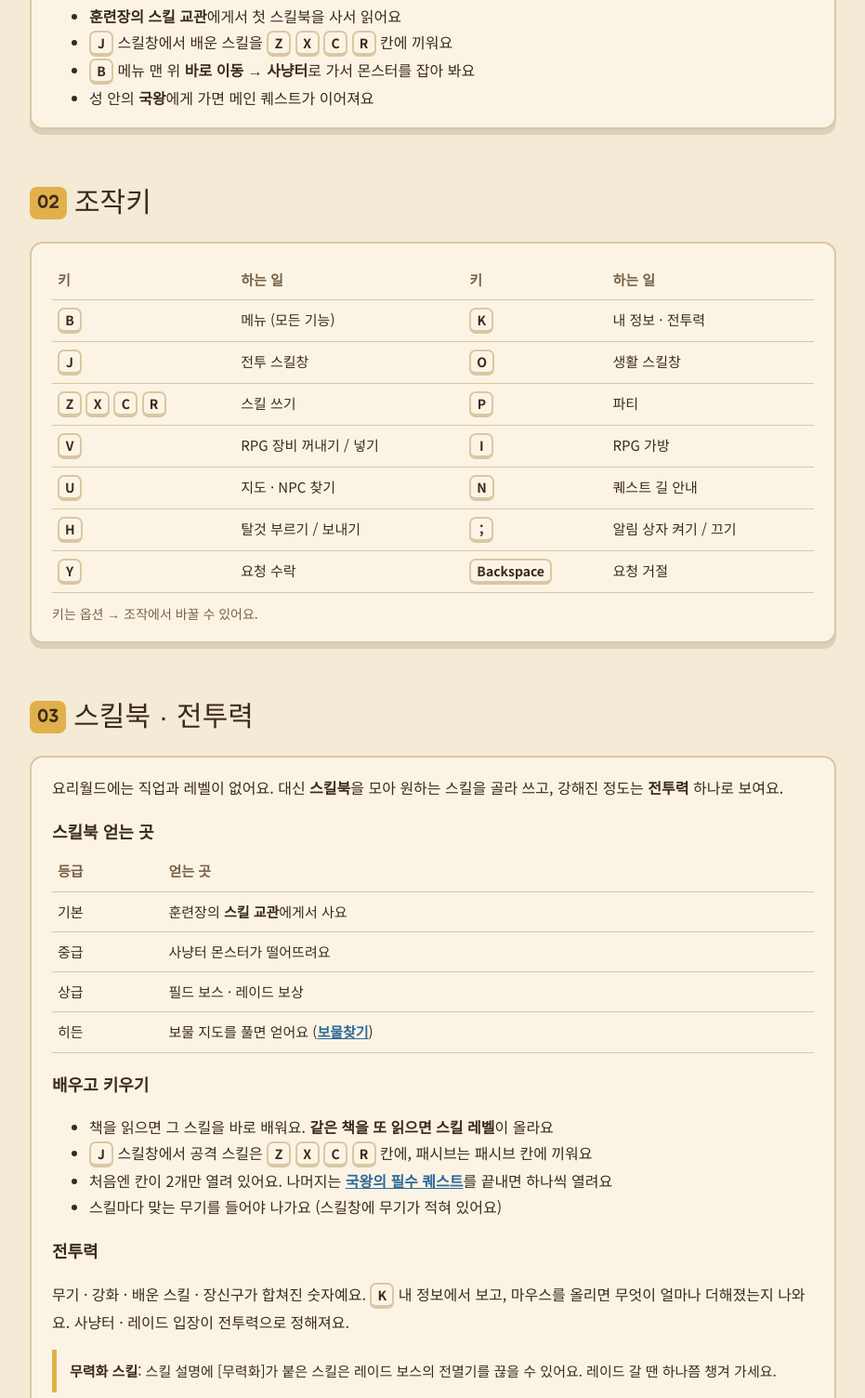
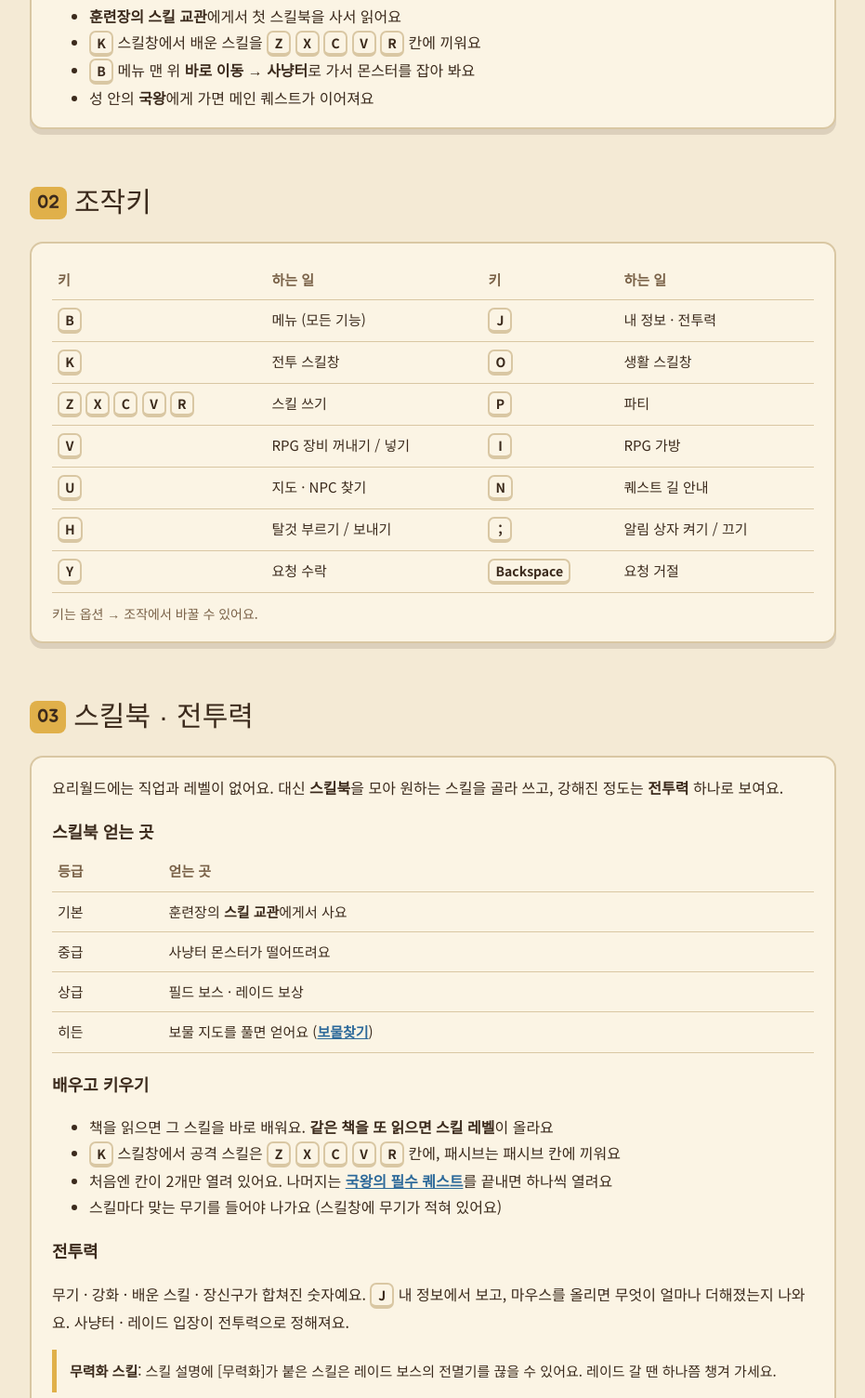
Before and after one commit to kongspace94/yoriworld, a plain HTML site: page guide.html in a window 1280 px wide. Shown: the part 536-2040 px from the top of the page at 93% size, without its empty margins (174-1105 px from the left). Drawn offline with Linux system fonts and the light colour scheme.

Commit message:
가이드: K 스킬창 · J 내 정보, 스킬 키 Z X C V R
Co-Authored-By: Claude Opus 5.5 <noreply@anthropic.com>

```diff
--- a/guide.html
+++ b/guide.html
@@ -46,7 +46,7 @@
       <p>처음 접속하면 마을 분수 광장에서 시작해요. 화면 위쪽 <b>안내</b>가 다음에 할 일을 알려 주고, 따라가면 기본기를 다 익힐 수 있어요.</p>
       <ul>
         <li><b>훈련장의 스킬 교관</b>에게서 첫 스킬북을 사서 읽어요</li>
-        <li><kbd>J</kbd> 스킬창에서 배운 스킬을 <kbd>Z</kbd> <kbd>X</kbd> <kbd>C</kbd> <kbd>R</kbd> 칸에 끼워요</li>
+        <li><kbd>K</kbd> 스킬창에서 배운 스킬을 <kbd>Z</kbd> <kbd>X</kbd> <kbd>C</kbd> <kbd>V</kbd> <kbd>R</kbd> 칸에 끼워요</li>
         <li><kbd>B</kbd> 메뉴 맨 위 <b>바로 이동 → 사냥터</b>로 가서 몬스터를 잡아 봐요</li>
         <li>성 안의 <b>국왕</b>에게 가면 메인 퀘스트가 이어져요</li>
       </ul>
@@ -58,9 +58,9 @@
     <div class="card tablewrap">
       <table>
         <tr><th>키</th><th>하는 일</th><th>키</th><th>하는 일</th></tr>
-        <tr><td><kbd>B</kbd></td><td>메뉴 (모든 기능)</td><td><kbd>K</kbd></td><td>내 정보 · 전투력</td></tr>
-        <tr><td><kbd>J</kbd></td><td>전투 스킬창</td><td><kbd>O</kbd></td><td>생활 스킬창</td></tr>
-        <tr><td><kbd>Z</kbd> <kbd>X</kbd> <kbd>C</kbd> <kbd>R</kbd></td><td>스킬 쓰기</td><td><kbd>P</kbd></td><td>파티</td></tr>
+        <tr><td><kbd>B</kbd></td><td>메뉴 (모든 기능)</td><td><kbd>J</kbd></td><td>내 정보 · 전투력</td></tr>
+        <tr><td><kbd>K</kbd></td><td>전투 스킬창</td><td><kbd>O</kbd></td><td>생활 스킬창</td></tr>
+        <tr><td><kbd>Z</kbd> <kbd>X</kbd> <kbd>C</kbd> <kbd>V</kbd> <kbd>R</kbd></td><td>스킬 쓰기</td><td><kbd>P</kbd></td><td>파티</td></tr>
         <tr><td><kbd>V</kbd></td><td>RPG 장비 꺼내기 / 넣기</td><td><kbd>I</kbd></td><td>RPG 가방</td></tr>
         <tr><td><kbd>U</kbd></td><td>지도 · NPC 찾기</td><td><kbd>N</kbd></td><td>퀘스트 길 안내</td></tr>
         <tr><td><kbd>H</kbd></td><td>탈것 부르기 / 보내기</td><td><kbd>;</kbd></td><td>알림 상자 켜기 / 끄기</td></tr>
@@ -85,12 +85,12 @@
       <h3>배우고 키우기</h3>
       <ul>
         <li>책을 읽으면 그 스킬을 바로 배워요. <b>같은 책을 또 읽으면 스킬 레벨</b>이 올라요</li>
-        <li><kbd>J</kbd> 스킬창에서 공격 스킬은 <kbd>Z</kbd> <kbd>X</kbd> <kbd>C</kbd> <kbd>R</kbd> 칸에, 패시브는 패시브 칸에 끼워요</li>
+        <li><kbd>K</kbd> 스킬창에서 공격 스킬은 <kbd>Z</kbd> <kbd>X</kbd> <kbd>C</kbd> <kbd>V</kbd> <kbd>R</kbd> 칸에, 패시브는 패시브 칸에 끼워요</li>
         <li>처음엔 칸이 2개만 열려 있어요. 나머지는 <a href="#king">국왕의 필수 퀘스트</a>를 끝내면 하나씩 열려요</li>
         <li>스킬마다 맞는 무기를 들어야 나가요 (스킬창에 무기가 적혀 있어요)</li>
       </ul>
       <h3>전투력</h3>
-      <p>무기 · 강화 · 배운 스킬 · 장신구가 합쳐진 숫자예요. <kbd>K</kbd> 내 정보에서 보고, 마우스를 올리면 무엇이 얼마나 더해졌는지 나와요. 사냥터 · 레이드 입장이 전투력으로 정해져요.</p>
+      <p>무기 · 강화 · 배운 스킬 · 장신구가 합쳐진 숫자예요. <kbd>J</kbd> 내 정보에서 보고, 마우스를 올리면 무엇이 얼마나 더해졌는지 나와요. 사냥터 · 레이드 입장이 전투력으로 정해져요.</p>
       <div class="note"><b>무력화 스킬</b>: 스킬 설명에 [무력화]가 붙은 스킬은 레이드 보스의 전멸기를 끊을 수 있어요. 레이드 갈 땐 하나쯤 챙겨 가세요.</div>
     </div>
   </section>
```
